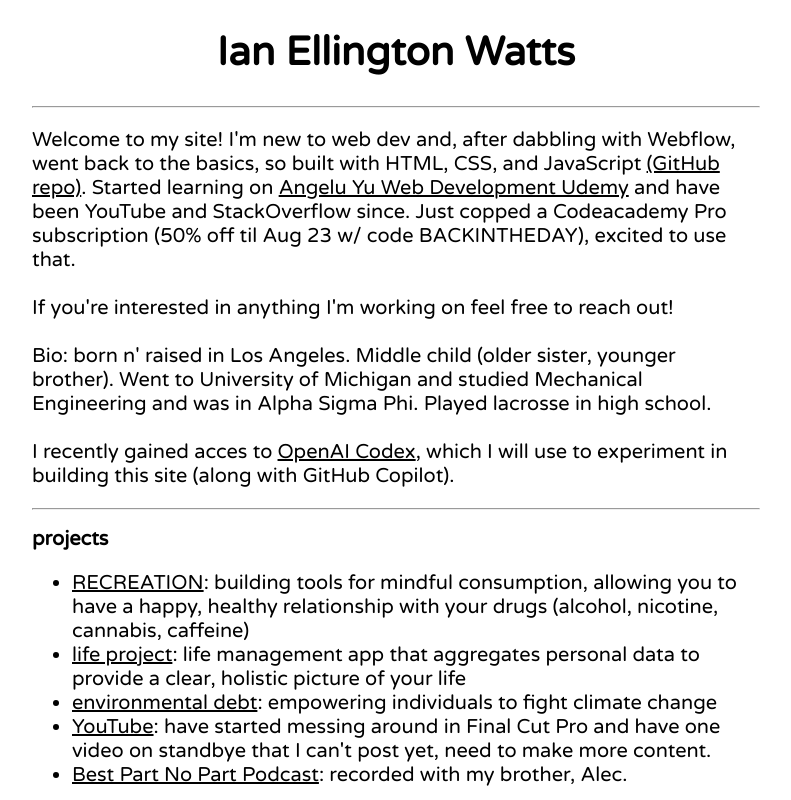
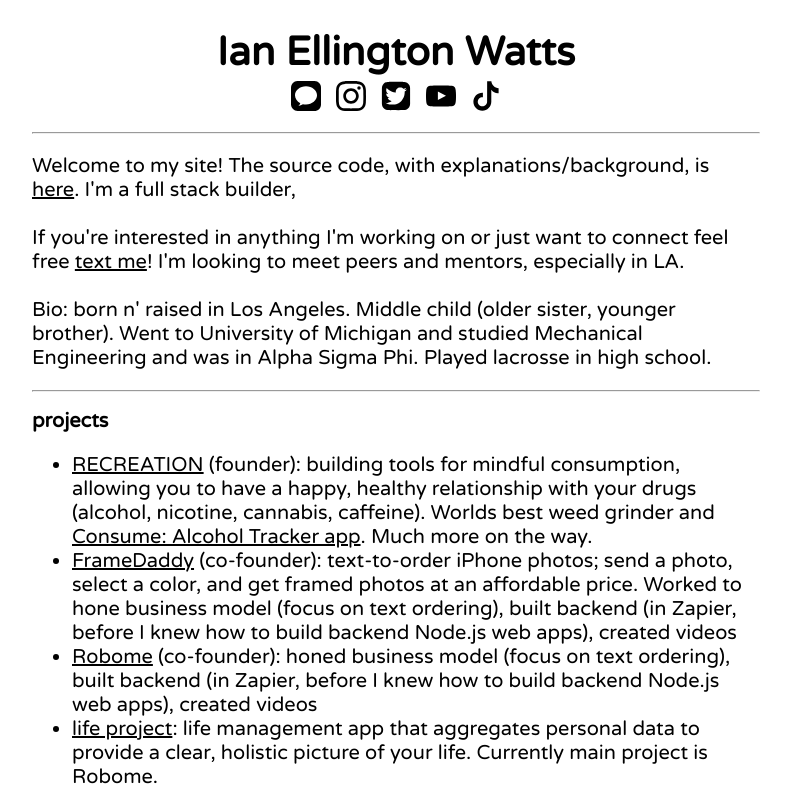
Before and after one commit to ianwatts22/ianwatts.site, a plain HTML site: page index.html in a window 1280 px wide. Shown: the whole page, without its empty margins (244-1035 px from the left). Drawn offline with nearby package versions, Linux system fonts and the light colour scheme; a script that the page names is missing.

Commit message:
update text, links, social media icons

```diff
--- a/index.html
+++ b/index.html
@@ -1,13 +1,15 @@
 <!DOCTYPE html>
 <html lang="en">
-
   <head>
-  <meta charset="UTF-8">
-  <meta http-equiv="X-UA-Compatible" content="IE=edge">
-  <meta name="viewport" content="width=device-width, initial-scale=1.0">
+    <meta charset="UTF-8" />
+    <meta http-equiv="X-UA-Compatible" content="IE=edge" />
+    <meta name="viewport" content="width=device-width, initial-scale=1.0" />
     <!-- <link rel="stylesheet" href="https://maxcdn.bootstrapcdn.com/bootstrap/3.3.7/css/bootstrap.min.css"> -->
-  <link rel="stylesheet" type="text/css" href="style.css">
-  <link href='https://fonts.googleapis.com/css?family=Varela Round' rel='stylesheet'>
+    <link rel="stylesheet" type="text/css" href="style.css" />
+    <link
+      href="https://fonts.googleapis.com/css?family=Varela Round"
+      rel="stylesheet"
+    />
 
     <title>Ian Watts' website</title>
     <!-- <link rel="icon" href="images/fav/favicon.ico?v=2"> -->
@@ -18,64 +20,104 @@
     <!-- <img src="000066410011.jpeg" alt="pic of me" width="200"> -->
     <header>
       <h1 class="text">Ian Ellington Watts</h1>
+
+      <div class="">
+        <a href="tel:13104974985" target="_blank"
+          ><img src="images/icons/iMessage icon.svg" class="icons"
+        /></a>
+        <a href="https://www.instagram.com/_ianwatts_" target="_blank"
+          ><img src="images/icons/IG icon.svg" class="icons"
+        /></a>
+        <a href="https://twitter.com/_ianwatts_" target="_blank"
+          ><img src="images/icons/Twitter icon.svg" class="icons"
+        /></a>
+        <a
+          href="https://www.youtube.com/channel/UCM62Vfex3dcFcrPpEofcJEQ"
+          target="_blank"
+          ><img src="images/icons/YT icon.svg" class="icons"
+        /></a>
+        <a href="https://www.tiktok.com/@ianwatts_" target="_blank"
+          ><img src="images/icons/TikTok icon.svg" class="icons"
+        /></a>
+      </div>
     </header>
-  <hr size="2">
+    <hr size="2" />
     <!--notes/-->
     <p class="body">
-    Welcome to my site! I'm new to web dev and, after dabbling with Webflow, went back to the basics, so built with HTML, CSS, and JavaScript
-    <a class="text" href="https://github.com/ianwatts22/ianwatts.site">(GitHub repo)</a>. Started learning
-    on <a class="text" href="https://www.udemy.com/course/the-complete-web-development-bootcamp">Angelu Yu Web
-      Development Udemy</a> and have been YouTube and StackOverflow since. Just copped a Codeacademy Pro subscription
-    (50% off til Aug 23 w/ code BACKINTHEDAY), excited to use that.
-    <br>
-    <br>
-    If you're interested in anything I'm working on feel free to reach out!
-    <br>
-    <br>
-    Bio:
-    born n' raised in Los Angeles. Middle child (older sister, younger brother). Went to University of Michigan and
-    studied Mechanical Engineering and was in Alpha Sigma Phi. Played lacrosse in high school.
-    <br>
-    <br>
-    I recently gained acces to <a href="https://www.youtube.com/watch?v=Ru5fQZ714x8&list=PLOXw6I10VTv_FhQbbvYh1FvbiaPf43Ve2&index=4">OpenAI Codex</a>, which I will use to experiment in building this site (along with GitHub Copilot).
+      Welcome to my site! The source code, with explanations/background, is
+      <a class="text" href="https://github.com/ianwatts22/ianwatts.site">here</a
+      >. I'm a full stack builder,
+      <br />
+      <br />
+      If you're interested in anything I'm working on or just want to connect
+      feel free <a href="tel:13104974985">text me</a>! I'm looking to meet peers
+      and mentors, especially in LA.
 
+      <br />
+      <br />
+      Bio: born n' raised in Los Angeles. Middle child (older sister, younger
+      brother). Went to University of Michigan and studied Mechanical
+      Engineering and was in Alpha Sigma Phi. Played lacrosse in high school.
     </p>
 
-  <hr>
+    <hr />
 
     <h2>projects</h2>
     <!-- list of items horizontally aligned and centered -->
 
     <ul>
-    <li><a href="https://recreation.community">RECREATION</a>: building tools for mindful consumption, allowing you to have a happy, healthy relationship with your drugs (alcohol, nicotine, cannabis, caffeine)</li>
-    <li><a href="http://lifeproject.me/">life project</a>: life management app that aggregates personal data to provide
-      a clear, holistic picture of your life</li>
-    <li><a href="https://coda.io/@ianwatts/environment">environmental debt</a>: empowering individuals to fight climate change</li>
-    <li><a href="https://www.youtube.com/channel/UCM62Vfex3dcFcrPpEofcJEQ">YouTube</a>: have started messing around in Final Cut Pro and have one video on standbye that I can't post yet, need to make more content.</li>
-    <li><a href="https://open.spotify.com/show/7l92CpqMdVdyu76DmaCow2?si=27aec2bfbd7a4894">Best Part No Part Podcast</a>: recorded with my brother, Alec.
+      <li>
+        <a href="https://recreation.community">RECREATION</a> (founder):
+        building tools for mindful consumption, allowing you to have a happy,
+        healthy relationship with your drugs (alcohol, nicotine, cannabis,
+        caffeine). Worlds best weed grinder and
+        <a
+          href="https://apps.apple.com/us/app/consume-alcohol-tracker/id1633718776"
+          >Consume: Alcohol Tracker app</a
+        >. Much more on the way.
+      </li>
+      <li>
+        <a href="https://textframedaddy.com">FrameDaddy</a> (co-founder):
+        text-to-order iPhone photos; send a photo, select a color, and get
+        framed photos at an affordable price. Worked to hone business model
+        (focus on text ordering), built backend (in Zapier, before I knew how to
+        build backend Node.js web apps), created videos
+      </li>
+      <li>
+        <a href="https://tally.so/r/nWJNXQ">Robome</a> (co-founder): honed
+        business model (focus on text ordering), built backend (in Zapier,
+        before I knew how to build backend Node.js web apps), created videos
+      </li>
+      <li>
+        <a href="http://lifeproject.me/">life project</a>: life management app
+        that aggregates personal data to provide a clear, holistic picture of
+        your life. Currently main project is Robome.
+      </li>
+      <li>
+        <a href="https://coda.io/@ianwatts/environment">environmental debt</a>:
+        empowering individuals to fight climate change
+      </li>
+      <li>
+        <a href="https://www.youtube.com/channel/UCM62Vfex3dcFcrPpEofcJEQ"
+          >YouTube</a
+        >: have started messing around in Final Cut Pro and have one video on
+        standbye that I can't post yet, need to make more content.
+      </li>
+      <li>
+        <a
+          href="https://open.spotify.com/show/7l92CpqMdVdyu76DmaCow2?si=27aec2bfbd7a4894"
+          >Best Part No Part Podcast (RIP)</a
+        >: recorded an episode with my brother, Alec. Might bring it back.
       </li>
     </ul>
 
-  <div id="section1">
-  </div>
+    <div id="section1"></div>
 
-  <hr>
+    <hr />
 
-  <footer>
-    <div class="flex-container footer-container">
-      find me
-      <br>
-      <a href="www.linkedin.com/in/ianwatts22"><img src="images/LinkedIn icon.jpg" alt="LinkedIn" class="icons"></a>
-      <a href="https://www.instagram.com/ianwatts22/"><img src="images/IG icon.png" alt="Instagram" class="icons"></a>
-      <a href="mailto:ianwatts22@gmail.com"><img src="images/email icon.png" alt="email" class="icons">
-    </div>
-  </footer>
-
-
-
+    <!-- SCRIPTS -->
     <script src="https://cdnjs.cloudflare.com/ajax/libs/jquery/3.3.1/jquery.min.js"></script>
     <script src="https://cdnjs.cloudflare.com/ajax/libs/showdown/2.1.0/showdown.min.js"></script>
     <script src="script.js"></script>
   </body>
-
 </html>
--- a/style.css
+++ b/style.css
@@ -12,7 +12,6 @@
   margin-right: 20%;
   max-height: -webkit-fill-available;
   overflow: hidden;
-
 }
 
 html {
@@ -23,7 +22,6 @@
 /* SECTIONS/CONTAINERS */
 header {
   text-align: center;
-  padding-bottom: 20px;
 }
 
 footer {
@@ -66,6 +64,7 @@
 /* MEDIA */
 .icons {
   width: 30px;
+  margin: 5px;
 }
 
 /* propertiers for mobile screens */
```
Also changed, not shown: motivation.html (added, +24 -0 lines), README.md, images/icons/IG icon.svg (added), images/icons/TikTok icon.svg (added), images/icons/Twitter icon.svg (added), images/icons/YT icon.svg (added), images/icons/iMessage icon.svg (added), 5 other files. Lines whose indentation alone changed are shown as unchanged.
